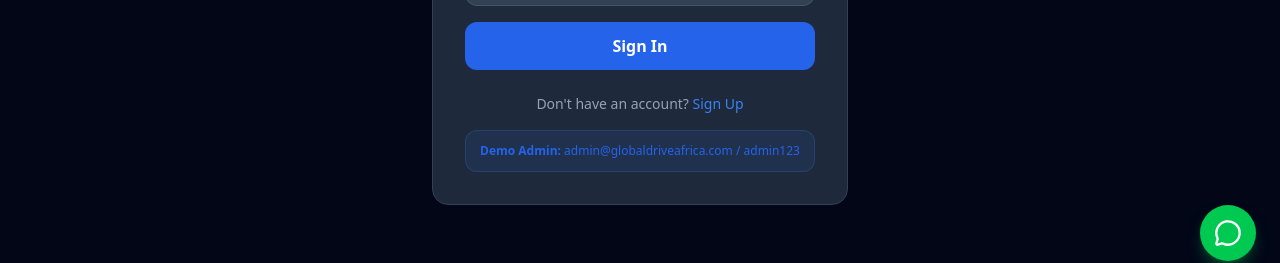
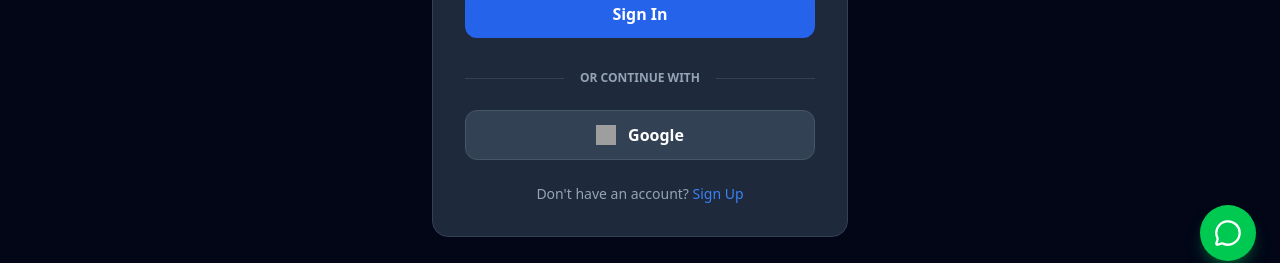
Before and after one commit to jack0546/Global-Drive, a React (Vite) app: page /auth in a window 1280 px wide. Shown: the part 515-778 px from the top of the page. Built offline with nearby package versions, Linux system fonts and the light colour scheme; no server answers; grey boxes are pictures that could not be loaded.

Commit message:
Add Google sign in and remove mock credentials alert

```diff
--- a/fix_number.cjs
+++ /dev/null
@@ -1,34 +0,0 @@
-const fs = require('fs');
-const path = require('path');
-
-function walk(dir) {
-    let results = [];
-    const list = fs.readdirSync(dir);
-    list.forEach(function(file) {
-        file = path.join(dir, file);
-        const stat = fs.statSync(file);
-        if (stat && stat.isDirectory()) {
-            results = results.concat(walk(file));
-        } else {
-            if (file.endsWith('.tsx') || file.endsWith('.ts')) {
-                results.push(file);
-            }
-        }
-    });
-    return results;
-}
-
-const files = walk('./src');
-
-files.forEach(file => {
-    let content = fs.readFileSync(file, 'utf8');
-    let original = content;
-
-    content = content.replace(/233244240166/g, '0244240166');
-    content = content.replace(/\+233 24 424 0166/g, '0244240166');
-
-    if (content !== original) {
-        fs.writeFileSync(file, content);
-        console.log(`Updated ${file}`);
-    }
-});
--- a/src/context/AuthContext.tsx
+++ b/src/context/AuthContext.tsx
@@ -3,7 +3,9 @@
   signInWithEmailAndPassword,
   createUserWithEmailAndPassword,
   signOut,
-  onAuthStateChanged
+  onAuthStateChanged,
+  GoogleAuthProvider,
+  signInWithPopup
 } from 'firebase/auth';
 import { doc, getDoc, setDoc, updateDoc } from 'firebase/firestore';
 import { auth, db } from '../lib/firebase';
@@ -21,6 +23,7 @@
   user: AuthUser | null;
   login: (email: string, password: string) => Promise<boolean>;
   register: (name: string, email: string, password: string) => Promise<boolean>;
+  loginWithGoogle: () => Promise<boolean>;
   logout: () => void;
   toggleFavorite: (carId: string) => void;
   isFavorite: (carId: string) => boolean;
@@ -111,6 +114,34 @@
     }
   };
 
+  const loginWithGoogle = async () => {
+    try {
+      const provider = new GoogleAuthProvider();
+      const result = await signInWithPopup(auth, provider);
+      const firebaseUser = result.user;
+
+      const docRef = doc(db, 'users', firebaseUser.uid);
+      const docSnap = await getDoc(docRef);
+
+      if (!docSnap.exists()) {
+        const newUser: AuthUser = {
+          id: firebaseUser.uid,
+          name: firebaseUser.displayName || 'Google User',
+          email: firebaseUser.email || '',
+          role: 'user',
+          favorites: [],
+        };
+        await setDoc(docRef, newUser);
+        setUser(newUser);
+      }
+      return true;
+    } catch (error) {
+      console.error("Google Login Error:", error);
+      toast.error("Failed to sign in with Google");
+      return false;
+    }
+  };
+
   const logout = async () => {
     try {
       await signOut(auth);
@@ -148,7 +179,7 @@
   };
 
   return (
-    <AuthContext.Provider value={{ user, login, register, logout, toggleFavorite, isFavorite }}>
+    <AuthContext.Provider value={{ user, login, register, loginWithGoogle, logout, toggleFavorite, isFavorite }}>
       {children}
     </AuthContext.Provider>
   );
--- a/src/pages/Auth.tsx
+++ b/src/pages/Auth.tsx
@@ -16,7 +16,7 @@
   const [password, setPassword] = useState('');
   const [showPassword, setShowPassword] = useState(false);
   const [loading, setLoading] = useState(false);
-  const { login, register } = useAuth();
+  const { login, register, loginWithGoogle } = useAuth();
   const navigate = useNavigate();
 
   const handleSubmit = async (e: React.FormEvent) => {
@@ -48,6 +48,20 @@
       }
     } catch {
       toast.error('Something went wrong');
+    }
+    setLoading(false);
+  };
+
+  const handleGoogleLogin = async () => {
+    setLoading(true);
+    try {
+      const success = await loginWithGoogle();
+      if (success) {
+        toast.success('Successfully signed in with Google!');
+        navigate('/');
+      }
+    } catch {
+      // Error handled in context
     }
     setLoading(false);
   };
@@ -137,6 +151,29 @@
             </button>
           </form>
 
+          <div className="mt-8">
+            <div className={`relative flex items-center justify-center mb-6`}>
+               <div className={`absolute inset-0 flex items-center`}>
+                  <div className={`w-full border-t ${darkMode ? 'border-dark-700' : 'border-dark-200'}`}></div>
+               </div>
+               <div className={`relative px-4 text-xs font-semibold ${darkMode ? 'bg-dark-800 text-dark-400' : 'bg-white text-dark-500'}`}>
+                  OR CONTINUE WITH
+               </div>
+            </div>
+
+            <button
+              type="button"
+              onClick={handleGoogleLogin}
+              disabled={loading}
+              className={`w-full flex items-center justify-center gap-3 py-3 rounded-xl border transition-all ${
+                darkMode ? 'bg-dark-700 border-dark-600 hover:bg-dark-600 text-white' : 'bg-white border-dark-200 hover:bg-dark-50 text-dark-900'
+              }`}
+            >
+              <img src="https://img.icons8.com/color/48/google-logo.png" alt="Google" className="w-5 h-5" />
+              <span className="font-semibold">Google</span>
+            </button>
+          </div>
+
           <div className="mt-6 text-center">
             <p className={`text-sm ${darkMode ? 'text-dark-400' : 'text-dark-500'}`}>
               {isLogin ? "Don't have an account?" : 'Already have an account?'}{' '}
@@ -146,13 +183,7 @@
             </p>
           </div>
 
-          {isLogin && (
-            <div className="mt-4 p-3 rounded-xl bg-primary-500/10 border border-primary-500/20">
-              <p className="text-xs text-primary-600 text-center">
-                <strong>Demo Admin:</strong> admin@globaldriveafrica.com / admin123
-              </p>
-            </div>
-          )}
+          {/* Demo Admin credentials removed as per request */}
         </motion.div>
       </div>
     </div>
```
